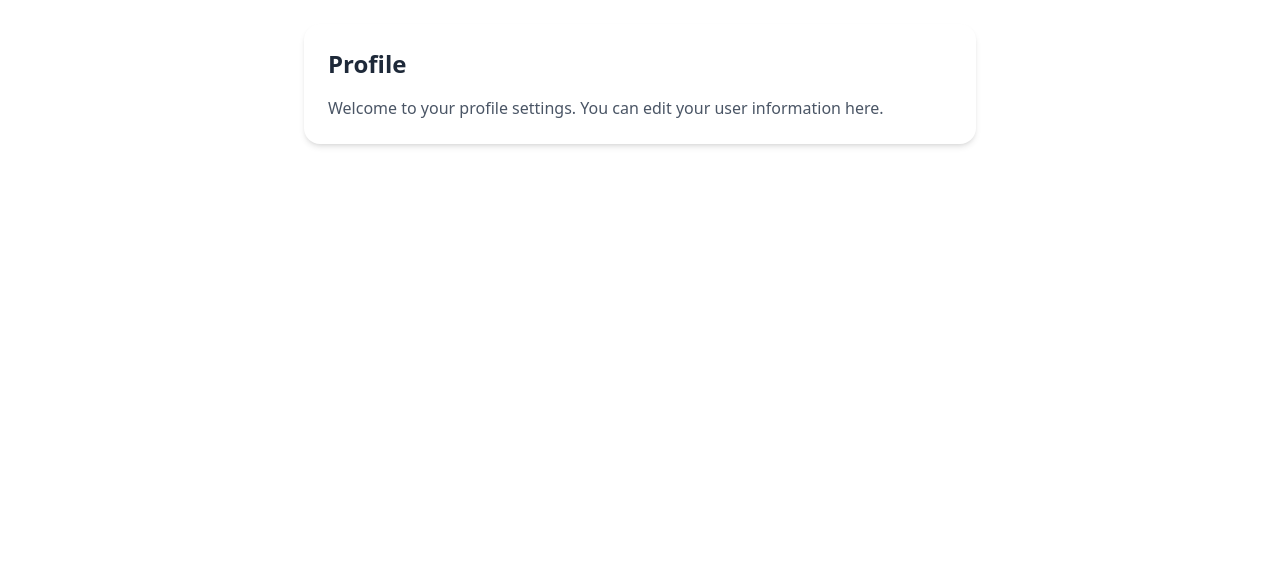
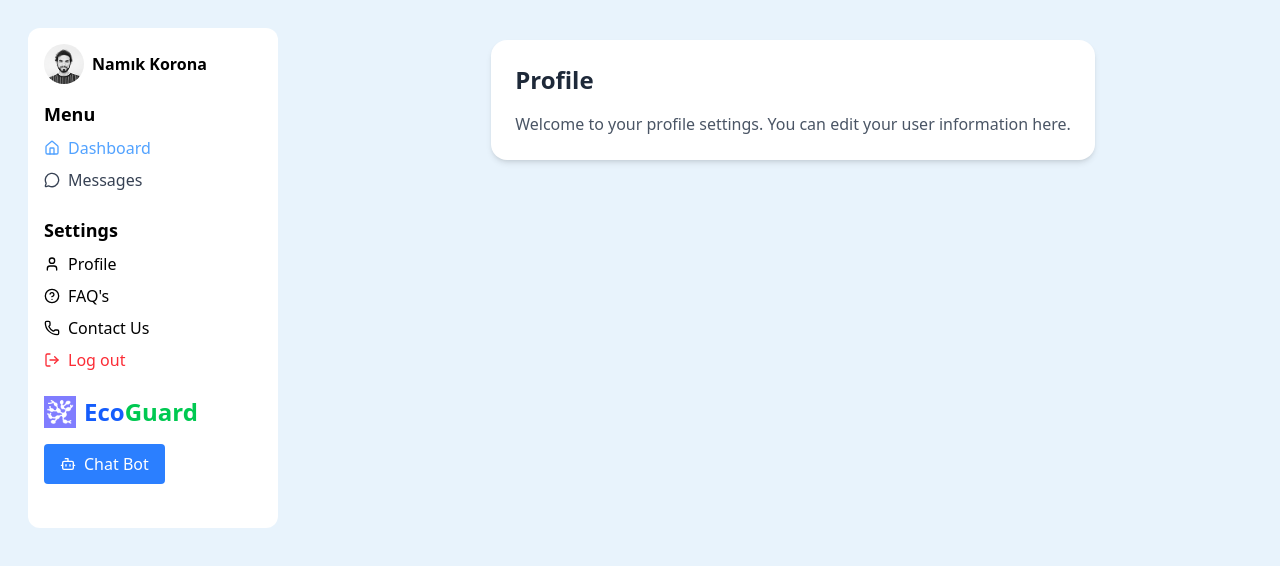
Before and after one commit to EyyubSaral/figma-17, a Next.js app: page /profile in a window 1280 px wide. Shown: the top 566 px of the page. Built offline with nearby package versions, Linux system fonts and the light colour scheme.

Commit message:
figma-17

```diff
--- a/src/app/contact/page.js
+++ b/src/app/contact/page.js
@@ -1,34 +1,117 @@
+import {
+  Home,
+  MessageCircle,
+  User,
+  HelpCircle,
+  Phone,
+  LogOut,
+  Bot,
+  Bell,
+  Palette,
+} from "lucide-react";
+import Link from "next/link";
+
 const ContactPage = () => {
   return (
-    <div className="p-6">
-      <div className="bg-white rounded-2xl shadow-md p-6 max-w-xl mx-auto">
-        <h1 className="text-2xl font-semibold mb-4 text-gray-800">
+    <div className="flex bg-[#e8f3fc] min-h-screen">
+      <nav className="bg-white rounded-xl w-[250px] m-7 p-4 h-[500px]">
+        <div className="flex items-center space-x-2 mb-4">
+          <img src="/namık.png" alt="User" className="h-10 w-10 rounded-full" />
+          <p className="font-semibold">Namık Korona</p>
+        </div>
+
+        <div className="mb-6">
+          <h1 className="font-bold text-lg mb-2">Menu</h1>
+          <div className="space-y-2">
+            <p className="flex items-center space-x-2 text-gray-700">
+              <Home className="h-4 w-4" />
+              <span>Dashboard</span>
+            </p>
+            <p className="flex items-center space-x-2 text-gray-700">
+              <MessageCircle className="h-4 w-4" />
+              <Link href="/mails">
+                <span>Messages</span>
+              </Link>
+            </p>
+          </div>
+        </div>
+
+        <div className="mb-6">
+          <h1 className="font-bold text-lg mb-2">Settings</h1>
+          <div className="space-y-2">
+            <p className="flex items-center space-x-2">
+              <User className="h-4 w-4" />
+              <Link href="/profile">
+                <span>Profile</span>
+              </Link>
+            </p>
+            <p className="flex items-center space-x-2">
+              <HelpCircle className="h-4 w-4" />
+              <Link href="/faq">
+                <span>FAQ's</span>
+              </Link>
+            </p>
+            <p className="flex items-center space-x-2 text-blue-400">
+              <Phone className="h-4 w-4" />
+              <Link href="/contact">
+                <span clas>Contact Us</span>
+              </Link>
+            </p>
+            <p className="flex items-center space-x-2 text-red-500">
+              <LogOut className="h-4 w-4" />
+              <Link href="/login">
+                <span>Log out</span>
+              </Link>
+            </p>
+          </div>
+        </div>
+
+        <div className="mb-4">
+          <div className="flex items-center space-x-2 mb-4">
+            <img src="/icon1.png" alt="EcoGuard" className="h-8" />
+            <h1 className="text-2xl font-bold text-gray-800">
+              <span className="text-blue-600">Eco</span>
+              <span className="text-green-500">Guard</span>
+            </h1>
+          </div>
+          <button className="flex items-center space-x-2 px-4 py-2 bg-blue-500 text-white rounded hover:bg-blue-600 transition">
+            <Bot className="h-4 w-4" />
+            <span>Chat Bot</span>
+          </button>
+        </div>
+      </nav>
+
+      {/* main */}
+      <div className="flex-1 flex items-center justify-center p-10">
+        <div className="bg-white rounded-2xl shadow-lg p-8 w-full max-w-2xl">
+          <h1 className="text-3xl font-bold mb-6 text-gray-800 text-center">
             Contact Us
           </h1>
-        <form className="flex flex-col gap-4">
+          <form className="flex flex-col gap-5">
             <input
               type="text"
               placeholder="Your Name"
-            className="border border-gray-300 rounded-lg p-3 focus:outline-none focus:ring-2 focus:ring-blue-400"
+              className="border border-gray-300 rounded-lg p-3 focus:outline-none focus:ring-2 focus:ring-blue-400 transition"
             />
             <input
               type="email"
               placeholder="Your Email"
-            className="border border-gray-300 rounded-lg p-3 focus:outline-none focus:ring-2 focus:ring-blue-400"
+              className="border border-gray-300 rounded-lg p-3 focus:outline-none focus:ring-2 focus:ring-blue-400 transition"
             />
             <textarea
               placeholder="Your Message"
-            className="border border-gray-300 rounded-lg p-3 h-32 resize-none focus:outline-none focus:ring-2 focus:ring-blue-400"
+              className="border border-gray-300 rounded-lg p-3 h-32 resize-none focus:outline-none focus:ring-2 focus:ring-blue-400 transition"
             ></textarea>
             <button
               type="submit"
-            className="bg-blue-500 text-white font-medium py-2 rounded-lg hover:bg-blue-600 transition-colors"
+              className="bg-blue-500 text-white font-medium py-3 rounded-lg hover:bg-blue-600 transition-colors"
             >
               Send Message
             </button>
           </form>
         </div>
       </div>
+    </div>
   );
 };
 
--- a/src/app/faq/page.js
+++ b/src/app/faq/page.js
@@ -1,6 +1,89 @@
+import {
+  Home,
+  MessageCircle,
+  User,
+  HelpCircle,
+  Phone,
+  LogOut,
+  Bot,
+  Bell,
+  Palette,
+} from "lucide-react";
+import Link from "next/link";
+
 const FAQPage = () => {
   return (
-    <div className="p-6">
+    <div className="flex bg-[#e8f3fc] min-h-screen">
+      <nav className="bg-white rounded-xl w-[250px] m-7 p-4 h-[500px]">
+        <div className="flex items-center space-x-2 mb-4">
+          <img src="/namık.png" alt="User" className="h-10 w-10 rounded-full" />
+          <p className="font-semibold">Namık Korona</p>
+        </div>
+
+        <div className="mb-6">
+          <h1 className="font-bold text-lg mb-2">Menu</h1>
+          <div className="space-y-2">
+            <p className="flex items-center space-x-2 text-blue-400">
+              <Home className="h-4 w-4" />
+              <span>Dashboard</span>
+            </p>
+            <p className="flex items-center space-x-2 text-gray-700">
+              <MessageCircle className="h-4 w-4" />
+              <Link href="/mails">
+                <span>Messages</span>
+              </Link>
+            </p>
+          </div>
+        </div>
+
+        <div className="mb-6">
+          <h1 className="font-bold text-lg mb-2">Settings</h1>
+          <div className="space-y-2">
+            <p className="flex items-center space-x-2">
+              <User className="h-4 w-4" />
+              <Link href="/profile">
+                <span>Profile</span>
+              </Link>
+            </p>
+            <p className="flex items-center space-x-2">
+              <HelpCircle className="h-4 w-4" />
+              <Link href="/faq">
+                <span>FAQ's</span>
+              </Link>
+            </p>
+            <p className="flex items-center space-x-2">
+              <Phone className="h-4 w-4" />
+              <Link href="/contact">
+                <span>Contact Us</span>
+              </Link>
+            </p>
+            <p className="flex items-center space-x-2 text-red-500">
+              <LogOut className="h-4 w-4" />
+              <Link href="/login">
+                <span>Log out</span>
+              </Link>
+            </p>
+          </div>
+        </div>
+
+        <div className="mb-4">
+          <div className="flex items-center space-x-2 mb-4">
+            <img src="/icon1.png" alt="EcoGuard" className="h-8" />
+            <h1 className="text-2xl font-bold text-gray-800">
+              <span className="text-blue-600">Eco</span>
+              <span className="text-green-500">Guard</span>
+            </h1>
+          </div>
+          <button className="flex items-center space-x-2 px-4 py-2 bg-blue-500 text-white rounded hover:bg-blue-600 transition">
+            <Bot className="h-4 w-4" />
+            <span>Chat Bot</span>
+          </button>
+        </div>
+      </nav>
+
+      {/* main */}
+
+      <div className="flex-1 flex items-start justify-center p-10">
         <div className="bg-white rounded-2xl shadow-md p-6 max-w-2xl mx-auto">
           <h1 className="text-2xl font-semibold mb-4 text-gray-800">FAQ's</h1>
           <ul className="list-disc pl-6 space-y-2 text-gray-600">
@@ -10,6 +93,7 @@ const FAQPage = () => {
           </ul>
         </div>
       </div>
+    </div>
   );
 };
 
--- a/src/app/profile/page.js
+++ b/src/app/profile/page.js
@@ -1,6 +1,88 @@
+import {
+  Home,
+  MessageCircle,
+  User,
+  HelpCircle,
+  Phone,
+  LogOut,
+  Bot,
+  Bell,
+  Palette,
+} from "lucide-react";
+import Link from "next/link";
+
 const ProfilePage = () => {
   return (
-    <div className="p-6">
+    <div className="flex bg-[#e8f3fc] min-h-screen">
+      <nav className="bg-white rounded-xl w-[250px] m-7 p-4 h-[500px]">
+        <div className="flex items-center space-x-2 mb-4">
+          <img src="/namık.png" alt="User" className="h-10 w-10 rounded-full" />
+          <p className="font-semibold">Namık Korona</p>
+        </div>
+
+        <div className="mb-6">
+          <h1 className="font-bold text-lg mb-2">Menu</h1>
+          <div className="space-y-2">
+            <p className="flex items-center space-x-2 text-blue-400">
+              <Home className="h-4 w-4" />
+              <span>Dashboard</span>
+            </p>
+            <p className="flex items-center space-x-2 text-gray-700">
+              <MessageCircle className="h-4 w-4" />
+              <Link href="/mails">
+                <span>Messages</span>
+              </Link>
+            </p>
+          </div>
+        </div>
+
+        <div className="mb-6">
+          <h1 className="font-bold text-lg mb-2">Settings</h1>
+          <div className="space-y-2">
+            <p className="flex items-center space-x-2">
+              <User className="h-4 w-4" />
+              <Link href="/profile">
+                <span>Profile</span>
+              </Link>
+            </p>
+            <p className="flex items-center space-x-2">
+              <HelpCircle className="h-4 w-4" />
+              <Link href="/faq">
+                <span>FAQ's</span>
+              </Link>
+            </p>
+            <p className="flex items-center space-x-2">
+              <Phone className="h-4 w-4" />
+              <Link href="/contact">
+                <span>Contact Us</span>
+              </Link>
+            </p>
+            <p className="flex items-center space-x-2 text-red-500">
+              <LogOut className="h-4 w-4" />
+              <Link href="/login">
+                <span>Log out</span>
+              </Link>
+            </p>
+          </div>
+        </div>
+
+        <div className="mb-4">
+          <div className="flex items-center space-x-2 mb-4">
+            <img src="/icon1.png" alt="EcoGuard" className="h-8" />
+            <h1 className="text-2xl font-bold text-gray-800">
+              <span className="text-blue-600">Eco</span>
+              <span className="text-green-500">Guard</span>
+            </h1>
+          </div>
+          <button className="flex items-center space-x-2 px-4 py-2 bg-blue-500 text-white rounded hover:bg-blue-600 transition">
+            <Bot className="h-4 w-4" />
+            <span>Chat Bot</span>
+          </button>
+        </div>
+      </nav>
+
+      {/* main */}
+      <div className="flex-1 flex items-start justify-center p-10">
         <div className="bg-white rounded-2xl shadow-md p-6 max-w-2xl mx-auto">
           <h1 className="text-2xl font-semibold mb-4 text-gray-800">Profile</h1>
           <p className="text-gray-600">
@@ -9,6 +91,7 @@ const ProfilePage = () => {
           </p>
         </div>
       </div>
+    </div>
   );
 };
 
```
Lines whose indentation alone changed are shown as unchanged.
